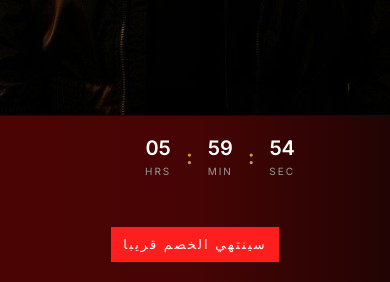
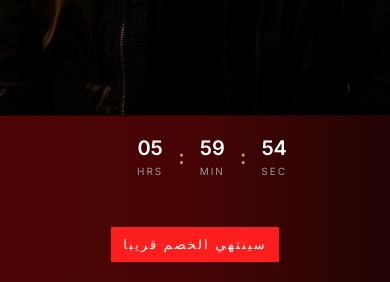
Before and after one commit to zezodawood78/delora, a website: page index.html in a window 390 px wide. Shown: the part 782-1064 px from the top of the page. Drawn offline with nearby package versions, Linux system fonts and the light colour scheme.

Commit message:
Update style.css

```diff
--- a/style.css
+++ b/style.css
@@ -685,7 +685,20 @@ font-size:17px;
 }
 @media(max-width:768px){
 
+.flash-container{
+  justify-content:center;   /* يخليهم في النص */
+  text-align:center;
+}
 
+.flash-timer{
+  justify-content:center;
+  margin:0 auto;
+}
+
+.flash-timer{
+  position:relative;
+  left:-8px;   /* عدل الرقم حسب ما يعجبك */
+}
   .buttons{
     flex-direction:column;
     align-items:center;
```
